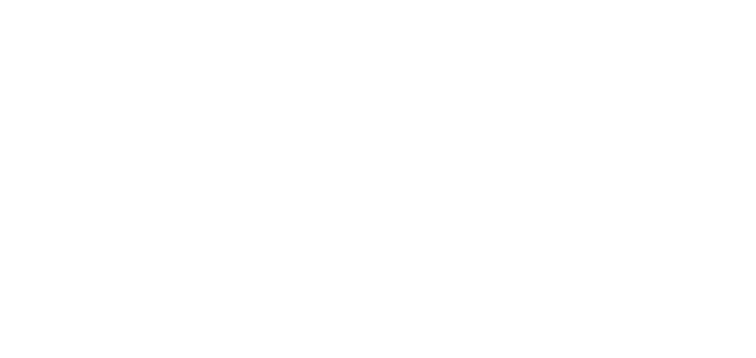
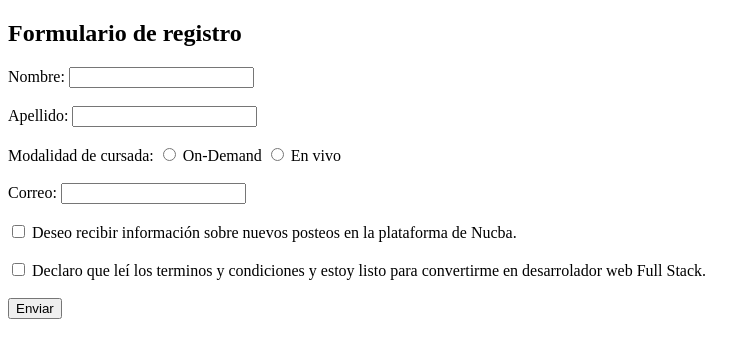
Before and after one commit to Melany-Vargas/E1-Formularios-y-Listas, a plain HTML site: page Ejercicio 3) Formularios/index.html in a window 1280 px wide. Shown: the whole page, without its empty margins (0-756 px from the left). Drawn offline with Linux system fonts and the light colour scheme.

Commit message:
trabajo finalizado

```diff
--- a/Ejercicio 3) Formularios/index.html
+++ b/Ejercicio 3) Formularios/index.html
@@ -4,9 +4,43 @@
     <meta charset="UTF-8">
     <meta http-equiv="X-UA-Compatible" content="IE=edge">
     <meta name="viewport" content="width=device-width, initial-scale=1.0">
-    <title>Document</title>
+    <title>Ejercicio 3) Formularios</title>
 </head>
 <body>
+    <main>
+        <sEction>
+            <DIV>
+              <H1>Formulario de registro</H1>
+            </DIV>
+        </sEction>
+    </main>
+    <form>
+        <label for= "nombre">Nombre:</label>
+        <input type="text" id="nombre"/>
+        <br></br>
+        <label for= "apellido">Apellido:</label>
+        <input type="text" id="apellido"/>
+        <br></br>
+        <label for= "Modalidad de cursada">Modalidad de cursada:</label>
+
+        <input type="radio" id="on-demand"/>
+        <label for= "on-demand">On-Demand</label>
+        <input type="radio" id="en vivo"/>
+        <label for= "en vivo">En vivo</label>
+        <br></br>
+        <label for="correo">Correo:</label>
+        <input type="email" id="correo"/>
+        <br>
+    </br>
+        <input type="checkbox" id="checkbox1"/>
+        <label for="checkbox1"> Deseo recibir información sobre nuevos posteos en la plataforma de Nucba.  </label>
+        <br></br>
+        <input type="checkbox" id="checkbox2"/>
+        <label for="checkbox2"> Declaro que leí los terminos y condiciones y estoy listo para convertirme en desarrolador web Full Stack.  </label>
+        <br></br>
+        <button type="submit">Enviar</button>
+    </form>
+
 
 </body>
 </html>
```
